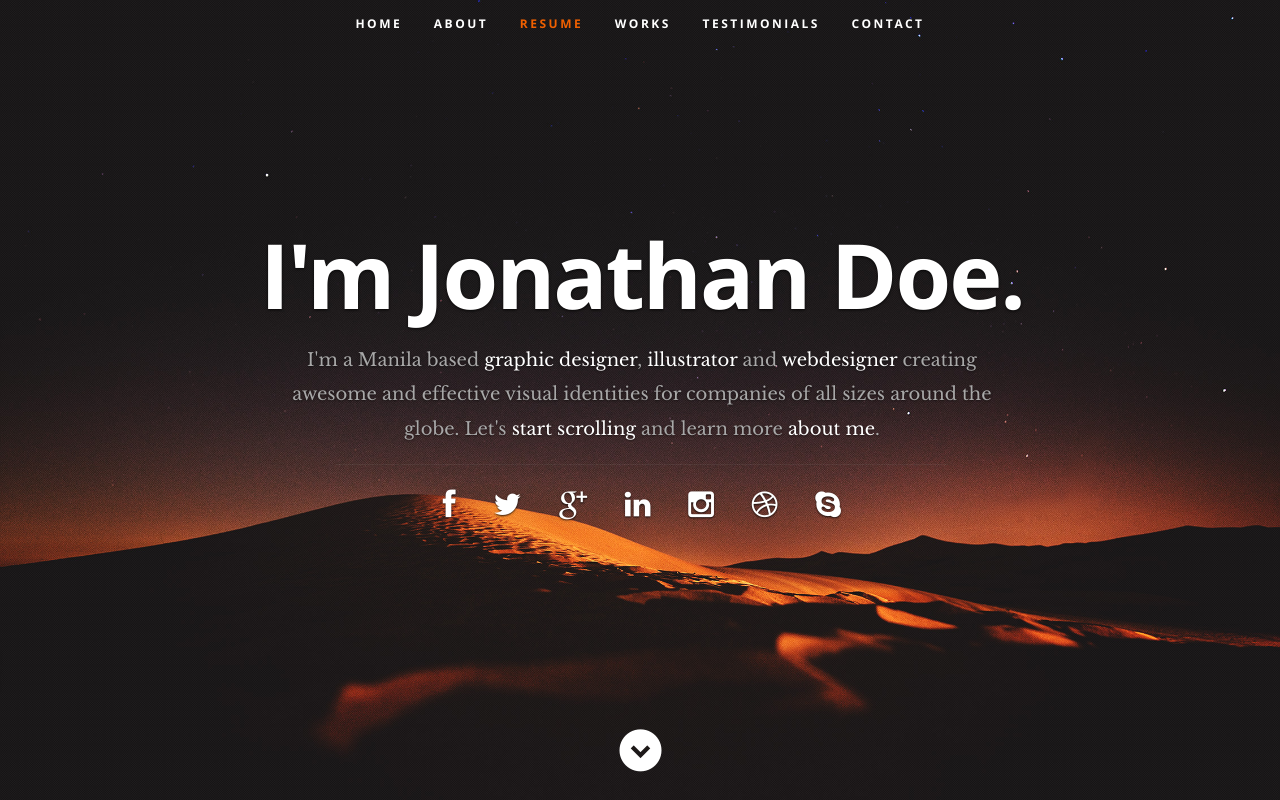
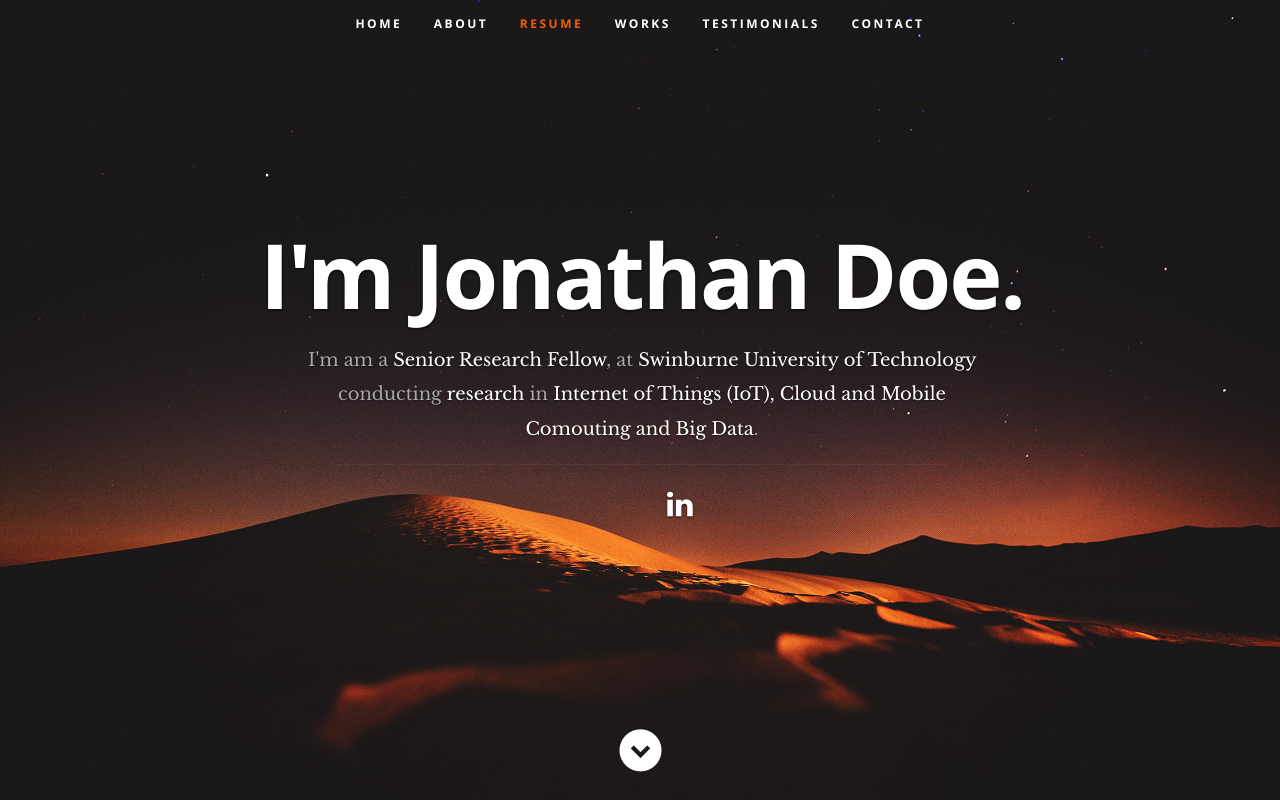
Before and after one commit to premjayaraman/premjayaraman.github.io, a plain HTML site: page index.html in a window 1280 px wide. Shown: the top 800 px of the page. Drawn offline with nearby package versions, Linux system fonts and the light colour scheme; some icons are missing.

Commit message:
v1-website

```diff
--- a/index.html
+++ b/index.html
@@ -7,9 +7,9 @@
    <!--- Basic Page Needs
    ================================================== -->
    <meta charset="utf-8">
-	<title>Ceevee - Free Responsive HTML5/CSS3 Template</title>
-	<meta name="description" content="">
-	<meta name="author" content="">
+	<title>Internet of Things Research</title>
+	<meta name="Internet of Things (IoT) Research" content="">
+	<meta name="Prem Prakash Jayaraman" content="">
 
    <!-- Mobile Specific Metas
    ================================================== -->
@@ -21,6 +21,9 @@
 	<link rel="stylesheet" href="css/layout.css">
    <link rel="stylesheet" href="css/media-queries.css">
    <link rel="stylesheet" href="css/magnific-popup.css">
+
+    <!-- Academic Icond-->
+    <link rel="stylesheet" href="https://cdn.rawgit.com/jpswalsh/academicons/master/css/academicons.min.css">
 
    <!-- Script
    ================================================== -->
@@ -57,19 +60,19 @@
       <div class="row banner">
          <div class="banner-text">
             <h1 class="responsive-headline">I'm Jonathan Doe.</h1>
-            <h3>I'm a Manila based <span>graphic designer</span>, <span>illustrator</span> and <span>webdesigner</span> creating awesome and
-            effective visual identities for companies of all sizes around the globe. Let's <a class="smoothscroll" href="#about">start scrolling</a>
-            and learn more <a class="smoothscroll" href="#about">about me</a>.</h3>
-            <hr />
-            <ul class="social">
-               <li><a href="#"><i class="fa fa-facebook"></i></a></li>
-               <li><a href="#"><i class="fa fa-twitter"></i></a></li>
-               <li><a href="#"><i class="fa fa-google-plus"></i></a></li>
-               <li><a href="#"><i class="fa fa-linkedin"></i></a></li>
-               <li><a href="#"><i class="fa fa-instagram"></i></a></li>
-               <li><a href="#"><i class="fa fa-dribbble"></i></a></li>
-               <li><a href="#"><i class="fa fa-skype"></i></a></li>
-            </ul>
+            <h3>I'm am  a <span>Senior Research Fellow</span>, at <span>Swinburne University of Technology</span> conducting <span>research</span> in
+                <span>Internet of Things (IoT), Cloud and Mobile Comouting and Big Data</span>.</h3>
+              <hr />
+              <ul class="social">
+                 <li><a href="https://scholar.google.com.au/citations?user=bvgJEG0AAAAJ&hl=en"><i class="ai ai-google-scholar"></i></a></li>
+                 <li><a href="https://www.researchgate.net/profile/Prem_Prakash_Jayaraman2"><i class="ai ai-researchgate"></i></a></li>
+                 <!-- <li><a href="#"><i class="fa fa-twitter"></i></a></li>
+                 <li><a href="#"><i class="fa fa-google-plus"></i></a></li>-->
+                 <li><a href="https://www.linkedin.com/in/prem-prakash-jayaraman-b11772116/"><i class="fa fa-linkedin"></i></a></li>
+                 <!-- <li><a href="#"><i class="fa fa-instagram"></i></a></li>
+                 <li><a href="#"><i class="fa fa-dribbble"></i></a></li>
+                 <li><a href="pp_vision"><i class="fa fa-skype"></i></a></li>-->
+              </ul>
          </div>
       </div>
 
```
